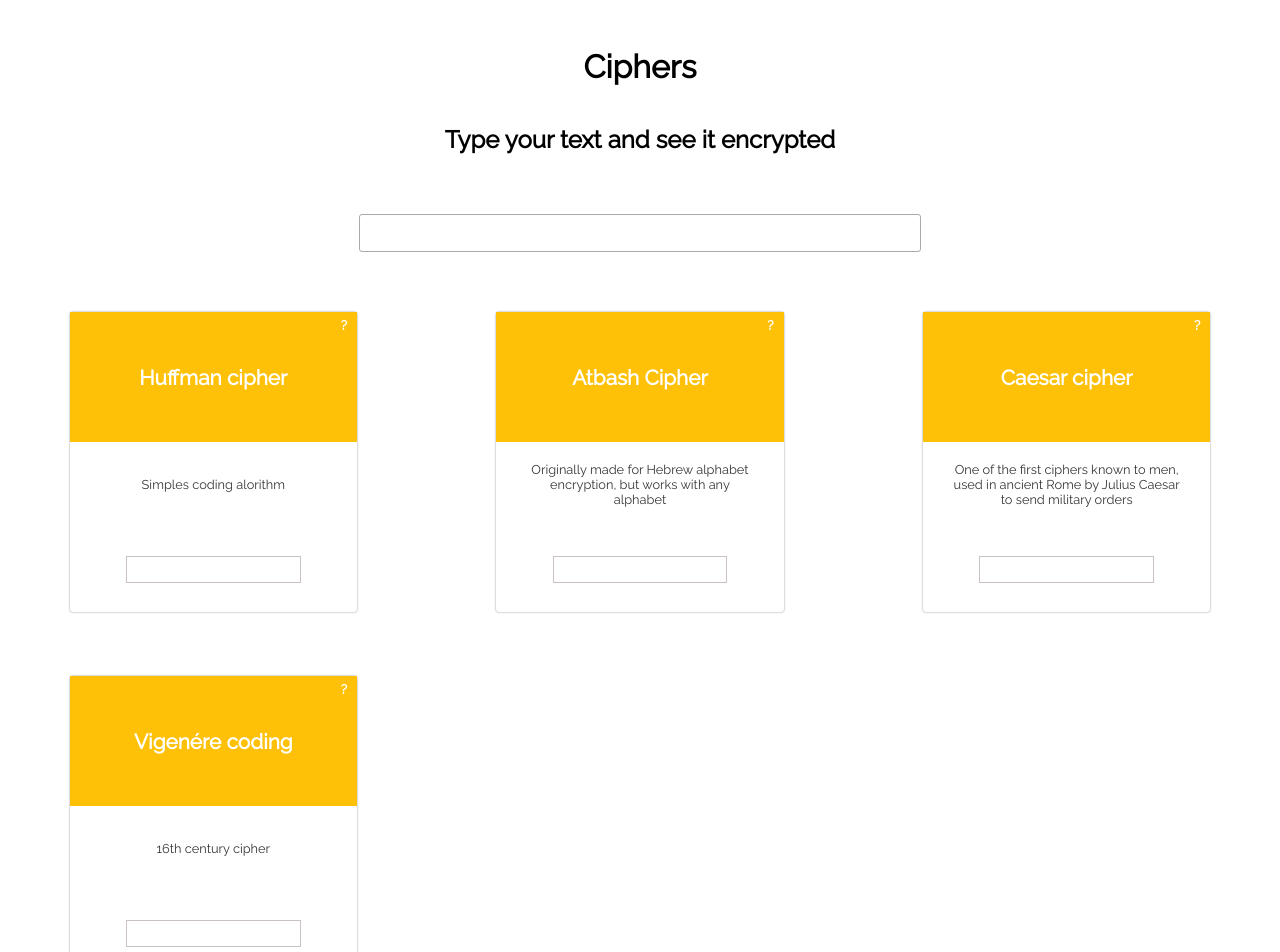
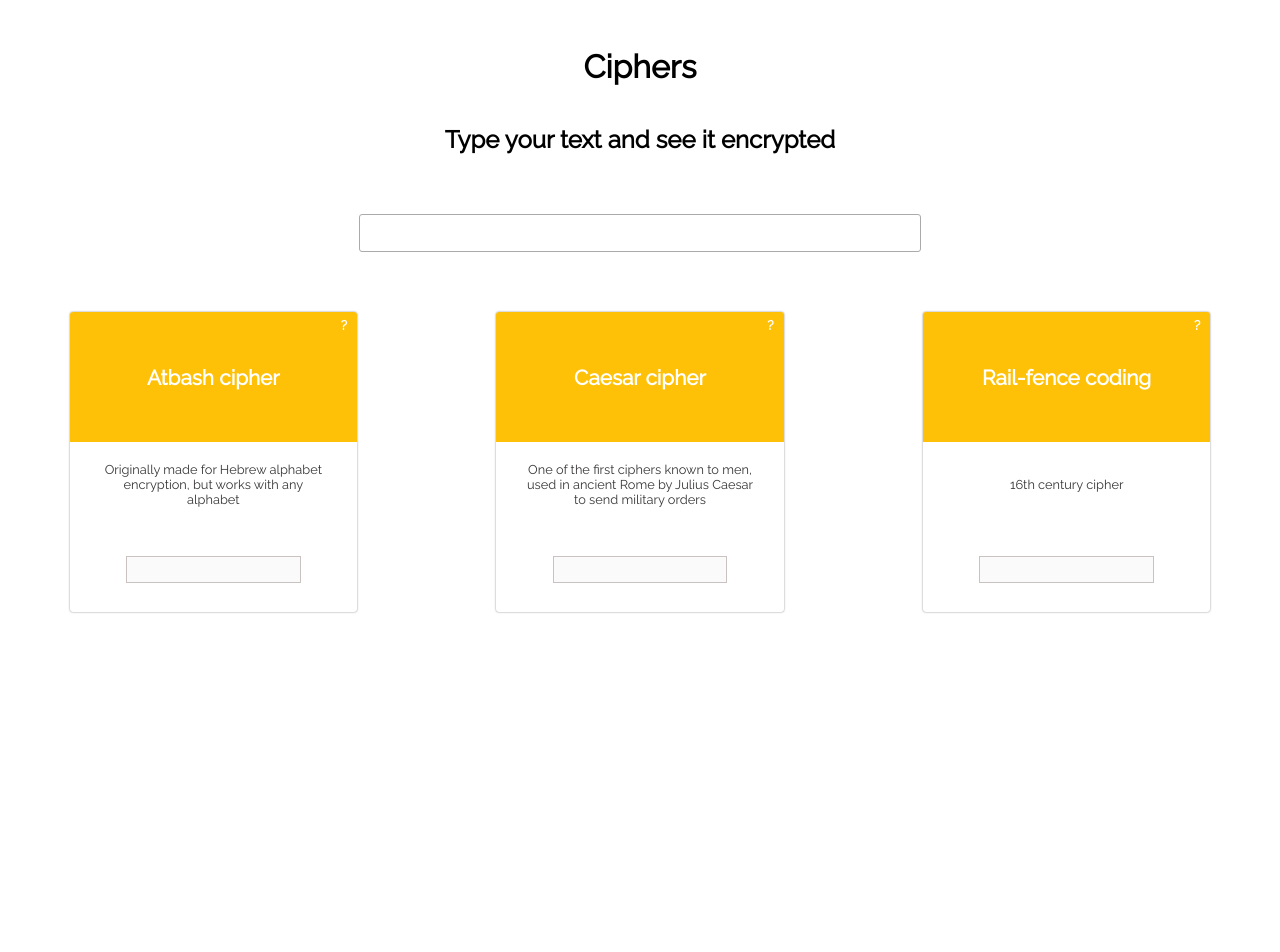
Before and after one commit to janKozie1/react-ciphers, a React (Create React App) app: page / in a window 1280 px wide. Shown: the top 952 px of the page. After the commit the page ends 800 px from the top, so only its background shows below. Built offline with nearby package versions, Linux system fonts and the light colour scheme.

Commit message:
Added Rail-fence cipher

```diff
--- a/src/algorithms/algorithms.js
+++ b/src/algorithms/algorithms.js
@@ -17,13 +17,13 @@ export let caesar = {
 }
 
 export let atbash = {
-    name: 'Atbash Cipher',
+    name: 'Atbash cipher',
     desc: 'Originally made for Hebrew alphabet encryption, but works with any alphabet',
     config: {
         defaultAlphabet: Settings.alphabet
     },
     algorithm(input) {
-        let { defaultAlphabet, shift } = this.config
+        let { defaultAlphabet } = this.config
         return input.split("").map(letter => {
             let temp = defaultAlphabet.indexOf(letter);
             return ~temp ? defaultAlphabet[defaultAlphabet.length - 1 - temp] : letter;
@@ -31,14 +31,22 @@ export let atbash = {
     }
 }
 
-export let vigenere = {
-    name: 'Vigenére coding',
+export let railFence = {
+    name: 'Rail-fence coding',
     desc: '16th century cipher',
-    algorithm: (input) => { return input }
+    config: {
+        shift: 3
+    },
+    algorithm(input) {
+        let { shift } = this.config
+        let temp = new Array((shift)).fill('');
+        let dir = 1;
+        let counter = 0;
+        for (let letter of input) {
+            temp[counter] += letter;
+            dir = counter === 0 ? 1 : counter === shift-1 ? dir = -1 : dir;
+            counter += dir;
+        }
+        return temp.join("");
+    }
 }
-
-export let Huffman = {
-    name: 'Huffman cipher',
-    desc: 'Simples coding alorithm',
-    algorithm: (input) => { return input }
-}
--- a/src/components/CipherTile.js
+++ b/src/components/CipherTile.js
@@ -2,14 +2,22 @@ import React, { Component } from 'react';
 import '../styles/cipher-tile.css'
 
 class cipherTile extends Component {
+    state = { buttonClicked: false }
+    onButtonClick = () => {
+        this.setState({
+            buttonClicked:!this.state.buttonClicked
+        })
+    }
     render() {
         let { name, desc } = this.props.cipher
         let { userInput } = this.props
+        //let buttonClass = this.state.buttonClicked ? 'cipher-button-more-clicked' : 'cipher-button-more'
+
         return (
             <div className='cipher-tile'>
                 <div className='cipher-header'>
                     <div className='cipher-more'>
-                        <button className='cipher-button-more'>
+                        <button onClick={this.onButtonClick} className='cipher-button-more'>
                             ?
                         </button>
                     </div>
@@ -17,7 +25,7 @@ class cipherTile extends Component {
                 </div>
                 <p className='cipher-desc'>{desc}</p>
                 <div className='cipher-container-output'>
-                    <p className='cipher-output'>{userInput ? this.props.cipher.algorithm(userInput) : null}</p>
+                    <input className='cipher-output' value={userInput ? this.props.cipher.algorithm(userInput) : ''} disabled/>
                 </div>
 
             </div>
--- a/src/styles/cipher-tile.css
+++ b/src/styles/cipher-tile.css
@@ -7,6 +7,8 @@
     grid-template-rows: 4fr 3fr 3fr;
     align-items: center;
     border-radius: 3px;
+    overflow: hidden;
+
 }
 
 .cipher-header {
@@ -24,7 +26,7 @@
     flex-direction: row-reverse;
 }
 
-.cipher-button-more {
+.cipher-button-more, .cipher-button-more-clicked  {
     padding: 5px 10px;
     border: none;
     background: none;
@@ -34,6 +36,7 @@
     position: relative;
     z-index:1;
     display:block;
+    outline: none;
 }
 
 .cipher-button-more:hover {
@@ -57,6 +60,22 @@
     z-index:-1;
 }
 
+/* .cipher-button-more-clicked::after{
+    content: '';
+    background: white;
+    animation: more-animation-clicked 0.3s ease-out;
+    animation-fill-mode: forwards;
+    position: absolute;
+    display:block;
+    top:0px;
+    right:0px;
+    transform: rotate(90deg);
+    border-bottom-right-radius:100%;
+    z-index:-1;
+} */
+
+
+
 @keyframes more-animation {
     from {
         width: 0px;
@@ -67,6 +86,18 @@
         height: 30px;
     }
 }
+/*
+@keyframes more-animation-clicked {
+    from {
+        width: 0px;
+        height: 0px;
+    }
+    to {
+        width: 1000px;
+        height: 1000px;
+    }
+} */
+
 .cipher-desc{
     padding:0px 10%;
     font-size:0.8em;
```
